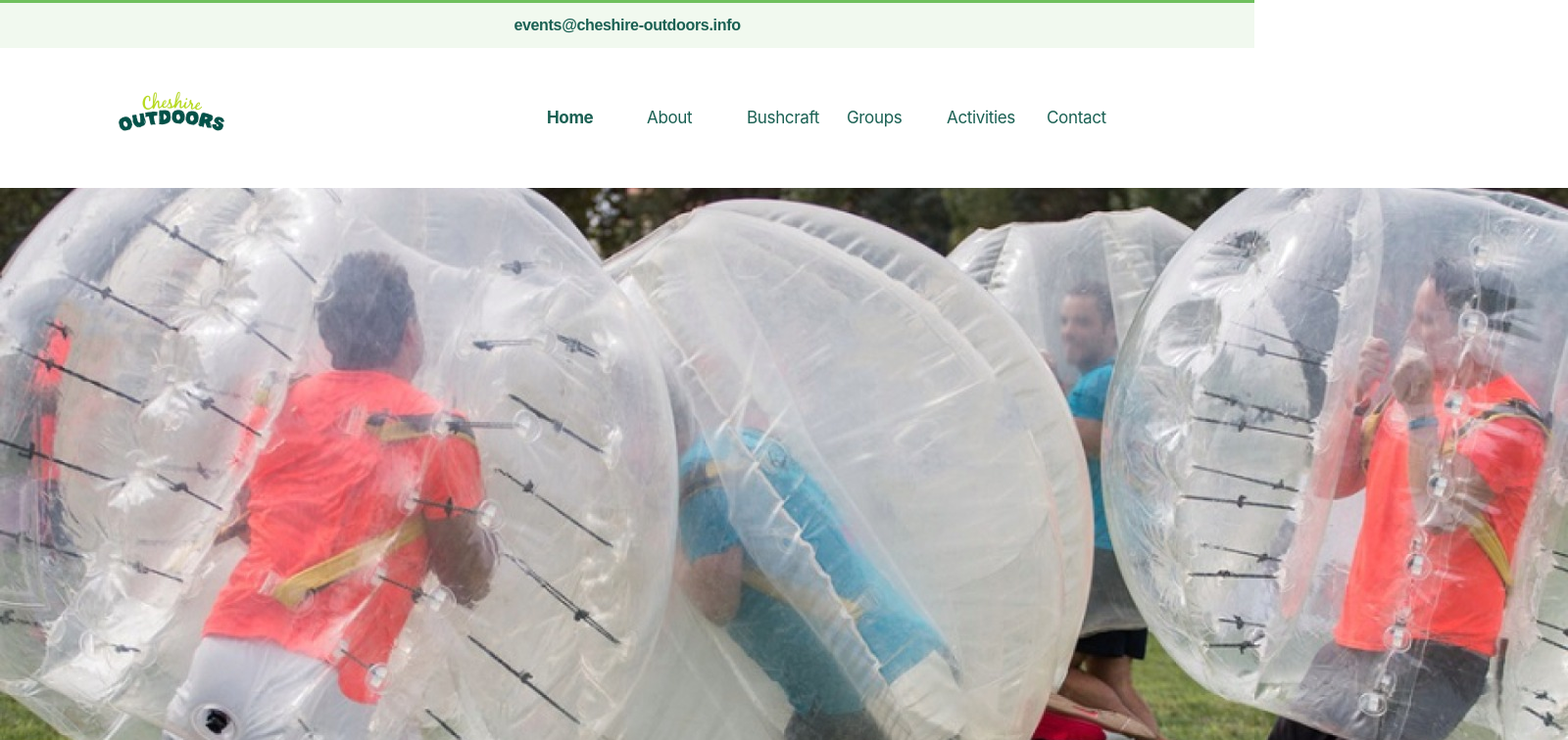
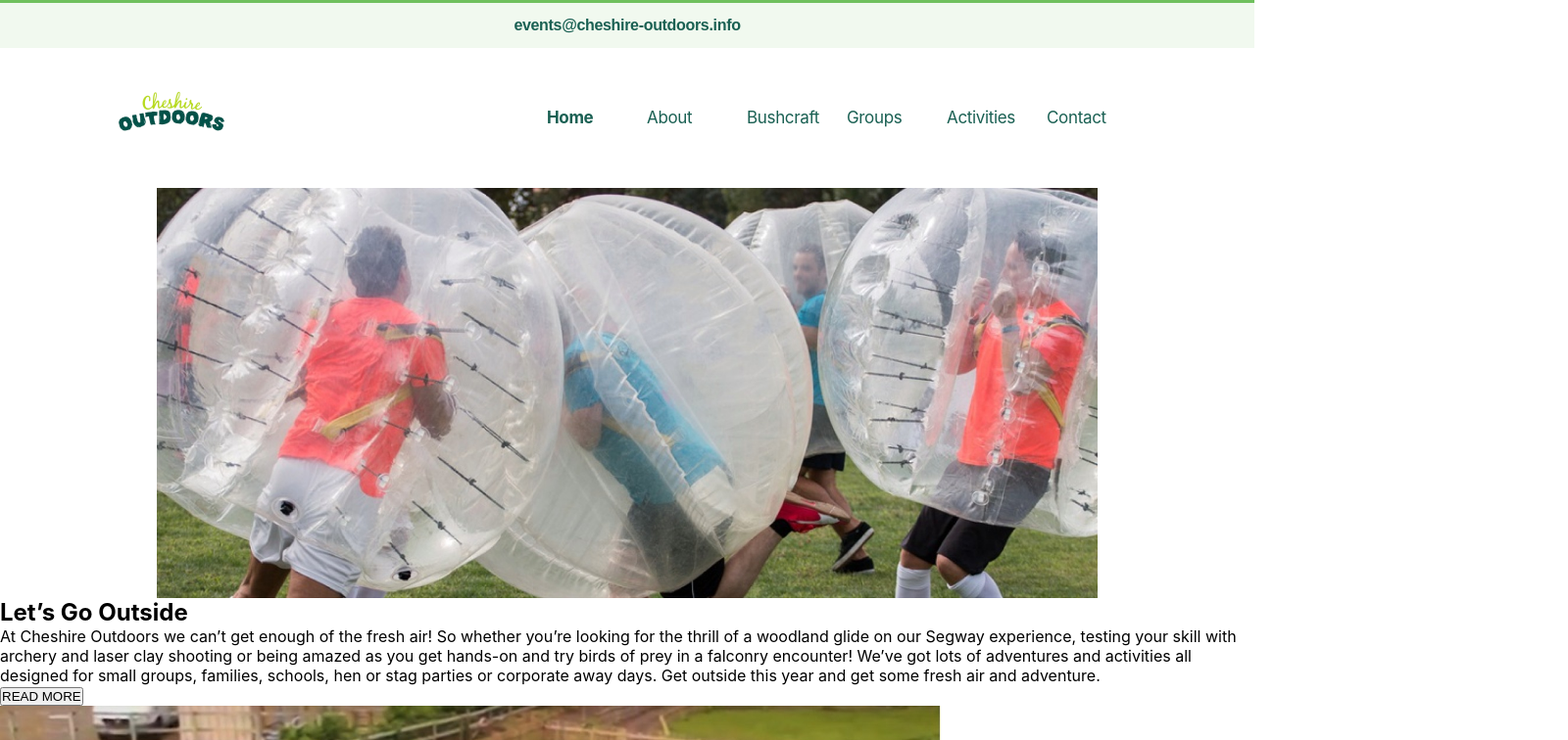
Before and after one commit to leenahiq/Cheshire-Outdoor-React-App, a React (Create React App) app: page / in a window 1280 px wide. Shown: the top 756 px of the page at 98% size, 1600 px wide, since content can reach past the window. Built offline with nearby package versions, Linux system fonts and the light colour scheme.

Commit message:
added basic style to header

```diff
--- /dev/null
+++ b/src/components/header.css
@@ -0,0 +1,8 @@
+.header img {
+  width: 960px;
+  height: 419px;
+}
+.header {
+  display: flex;
+  justify-content: center;
+}
--- a/src/components/header.jsx
+++ b/src/components/header.jsx
@@ -1,7 +1,9 @@
+import "../components/header.css";
 import img from "../images/img6.jpg";
+
 const Header = () => {
   return (
-    <div>
+    <div className="header">
       <img src={img} alt="img" />
     </div>
   );
```
